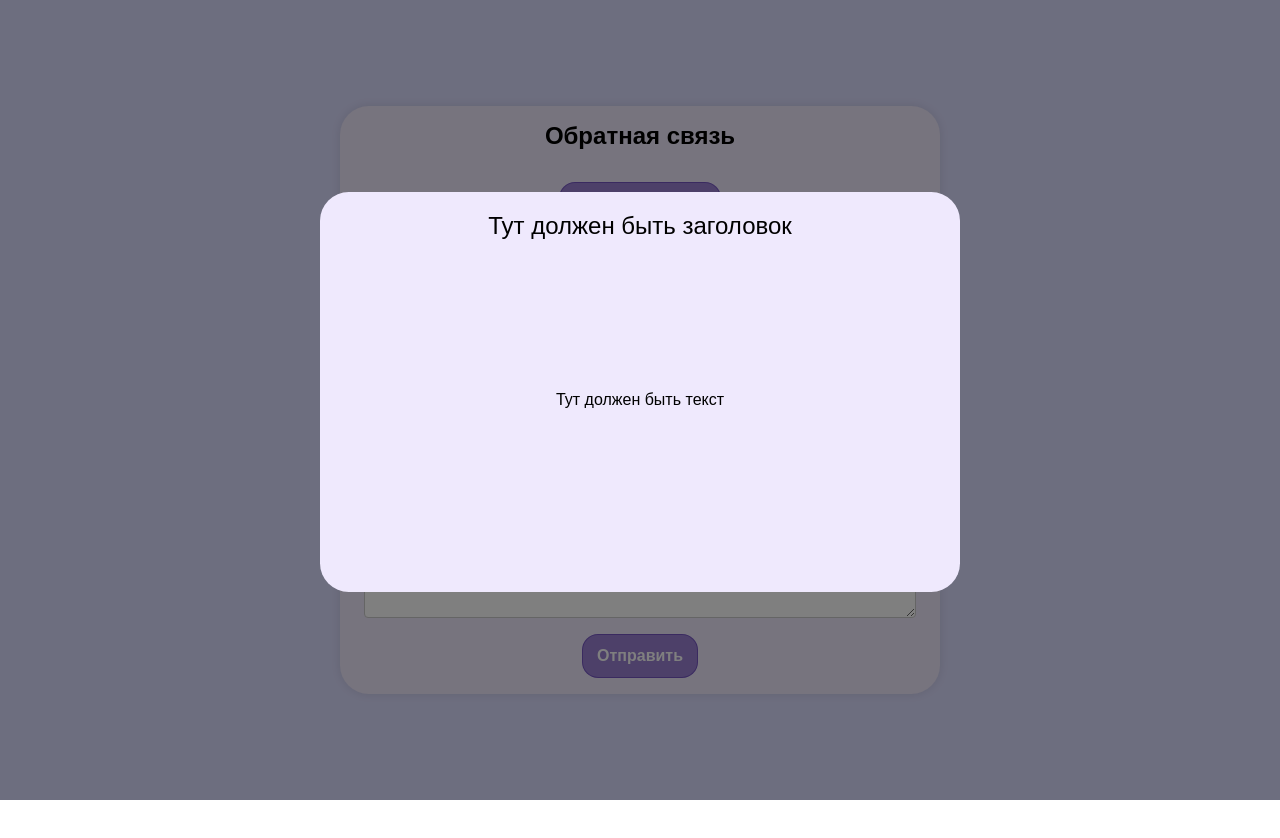
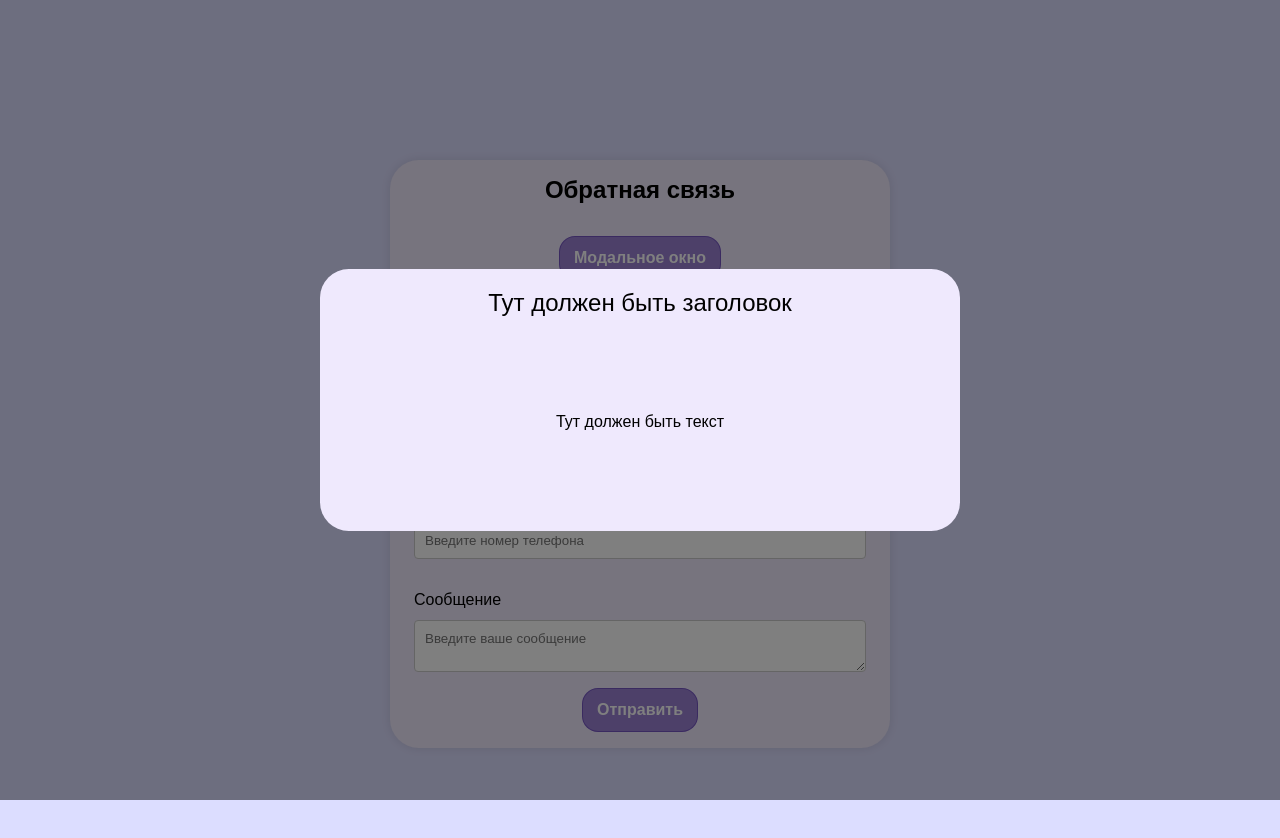
Before and after one commit to SailForever/Task_itprofit, a website built with webpack: page index.html in a window 1280 px wide. Both pictures are taken after a click on the button "Модальное окно". Before the commit the page ends 800 px from the top, so only its background shows below. Built offline with nearby package versions, Linux system fonts and the light colour scheme; what inputmask would draw is missing.

Commit message:
some changes

```diff
--- a/index.html
+++ b/index.html
@@ -7,9 +7,10 @@
     <title>Feedback</title>
 </head>
 <body>
-
-<main class="container">
-    <section class="feedback-container">
+    <main class="main">
+        <div class="container">
+            <section class="feedback">
+                <div class="feedback-container">
                     <div class="feedback-text-container">
                         <h2 class="feedback-text">Обратная связь</h2>
                     </div>
@@ -68,7 +69,9 @@
                             <p class="popup-text">Тут должен быть текст</p>
                         </div>
                     </div>
+                </div>
             </section>
+        </div>
     </main>
 
 <script src="./dist/main.js"></script>
--- a/src/frontend/modules/formValidation.js
+++ b/src/frontend/modules/formValidation.js
@@ -2,6 +2,16 @@ document.addEventListener('DOMContentLoaded', function () {
     const form = document.getElementById('feedback-form');
     form.addEventListener('submit', function (event) {
         event.preventDefault();
+
+        let responseMsg = document.querySelector(".response-msg");
+        let errorMsg = document.querySelector(".error-msg");
+        if (responseMsg){
+            responseMsg.remove();
+        }
+        if (errorMsg){
+            errorMsg.remove();
+        }
+
         if (validateForm()) {
             const event = new Event('formValid');
             form.dispatchEvent(event);
--- a/src/frontend/modules/postRequest.js
+++ b/src/frontend/modules/postRequest.js
@@ -26,18 +26,19 @@ document.getElementById("feedback-form").addEventListener("formValid", () => {
 
             if (result.status === "success") {
                 feedbackForm.reset();
-                feedbackForm.innerHTML = `
+                feedbackForm.insertAdjacentHTML("beforeend", `
                     <div class="response-msg">
                     <p class="response-msg__msg">${result.message}</p>
                     </div>
-                `;
+                `);
 
             } else if (result.status === "error") {
-                feedbackForm.innerHTML = `
+                feedbackForm.reset();
+                feedbackForm.insertAdjacentHTML("beforeend", `
                     <div class="response-msg">
                     <p class="response-msg__msg">${result.message}</p>
                     </div>
-                `;
+                `);
                 // Проверка, есть ли ошибки полей в ответе
                 if (!result.fields) {
                     // Добавляем симулированные ошибки полей, если их нет в ответе. Серверную часть нельзя изменять
--- a/src/frontend/styles/styles.scss
+++ b/src/frontend/styles/styles.scss
@@ -48,11 +48,14 @@ textarea:-webkit-autofill {
   -webkit-box-shadow: 0 0 0px 1000px white inset;
 }
 
+.main {
+	min-height: 100vh;
+	display: flex;
+	background-color: #dcddff;
+}
+
 .container {
-  display: flex;
-  align-items: center;
-  height: 100vh;
-  background-color: #dcddff;
+  width: 100%;
 }
 
 .feedback-container {
@@ -60,8 +63,8 @@ textarea:-webkit-autofill {
   flex-direction: column;
   align-items: center;
   width: 100%;
-  max-width: 600px;
-  margin: 0 auto;
+  max-width: 500px;
+  margin: 10rem auto;
   padding: 0 1.5rem;
   background-color: $backgrounds-color;
   box-shadow: 0 0 10px rgba(0, 0, 0, 0.1);
@@ -172,10 +175,9 @@ textarea:-webkit-autofill {
 
 .popup-content {
   background-color: $backgrounds-color;
-  margin: 15% auto;
+  margin: auto;
   padding: 20px;
   width: 50%;
-  height: 50%;
   animation: animation 0.3s ease-in forwards;
   font-size: 24px;
   text-align: center;
@@ -187,7 +189,7 @@ textarea:-webkit-autofill {
 }
 
 .popup-text {
-  height: 80%;
+  padding: 5rem;
   display: flex;
   align-items: center;
   justify-content: center;
@@ -195,7 +197,7 @@ textarea:-webkit-autofill {
 }
 
 .popup-open {
-  display: block;
+  display: flex;
   overflow: hidden;
 }
 
```
Also changed, not shown: dist/main.css, dist/main.js. Lines whose indentation alone changed are shown as unchanged.
